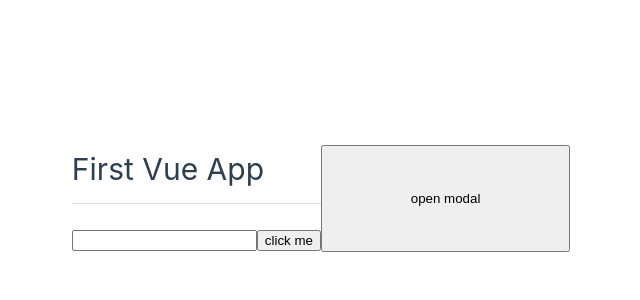
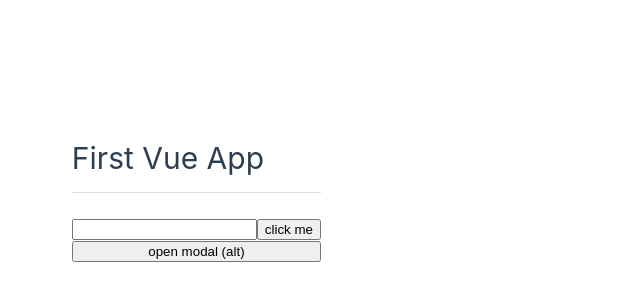
Before and after one commit to princekamariya/VueJS_CLI, a Vue app: page / in a window 1280 px wide. Shown: the part 202-502 px from the top of the page, without its empty margins (319-959 px from the left). Built offline with nearby package versions, Linux system fonts and the light colour scheme.

Commit message:
click event modifiers

```diff
--- a/src/App.vue
+++ b/src/App.vue
@@ -31,6 +31,8 @@
         <input type="text" ref="name" />
         <button @click="handleClick">click me</button>
     </div>
+    <br />
+
     <div v-if="showModal">
         <Modal
             :header="header"
@@ -39,7 +41,8 @@
             @close="toggleModal"
         />
     </div>
-    <button @click="toggleModal">open modal</button>
+    <br />
+    <button @click.alt="toggleModal">open modal (alt)</button>
 </template>
 
 <style>
--- a/src/components/Modal.vue
+++ b/src/components/Modal.vue
@@ -1,5 +1,5 @@
 <template>
-    <div class="backdrop" @click="closeModal">
+    <div class="backdrop" @click.self="closeModal">
         <div class="modal" :class="{ sale: theme === 'sale' }">
             <h1>{{ header }}</h1>
             <p>{{ text }}</p>
```
